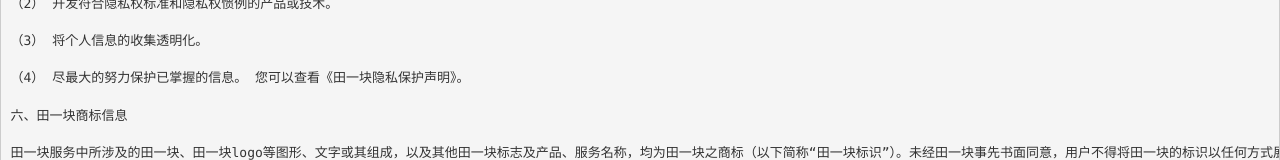
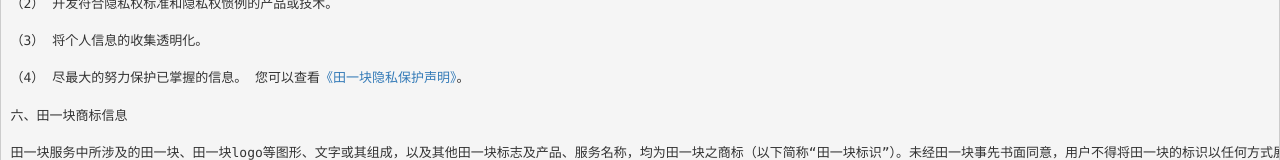
Before and after one commit to t1bao/www, a website: page app/license.html in a window 1280 px wide. Shown: the part 3413-3573 px from the top of the page. Drawn offline with nearby package versions, Linux system fonts and the light colour scheme; files that its build step writes are made by us from their sources.

Commit message:
added privacy link

```diff
--- a/app/license.html
+++ b/app/license.html
@@ -202,7 +202,7 @@
 
 （3） 将个人信息的收集透明化。
 
-（4） 尽最大的努力保护已掌握的信息。 您可以查看《田一块隐私保护声明》。
+（4） 尽最大的努力保护已掌握的信息。 您可以查看<a href="privacy.html">《田一块隐私保护声明》</a>。
 
 六、田一块商标信息
 
```
